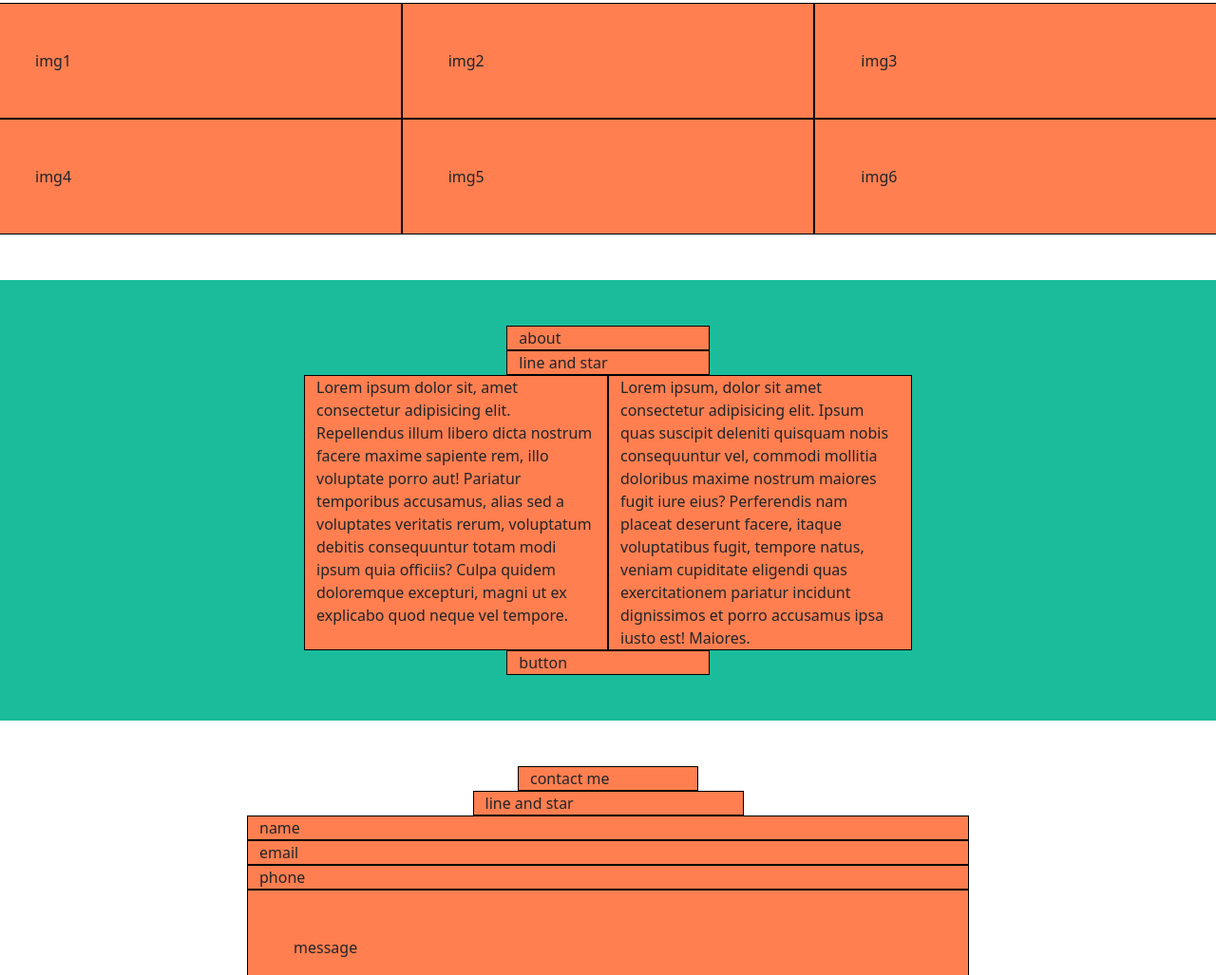
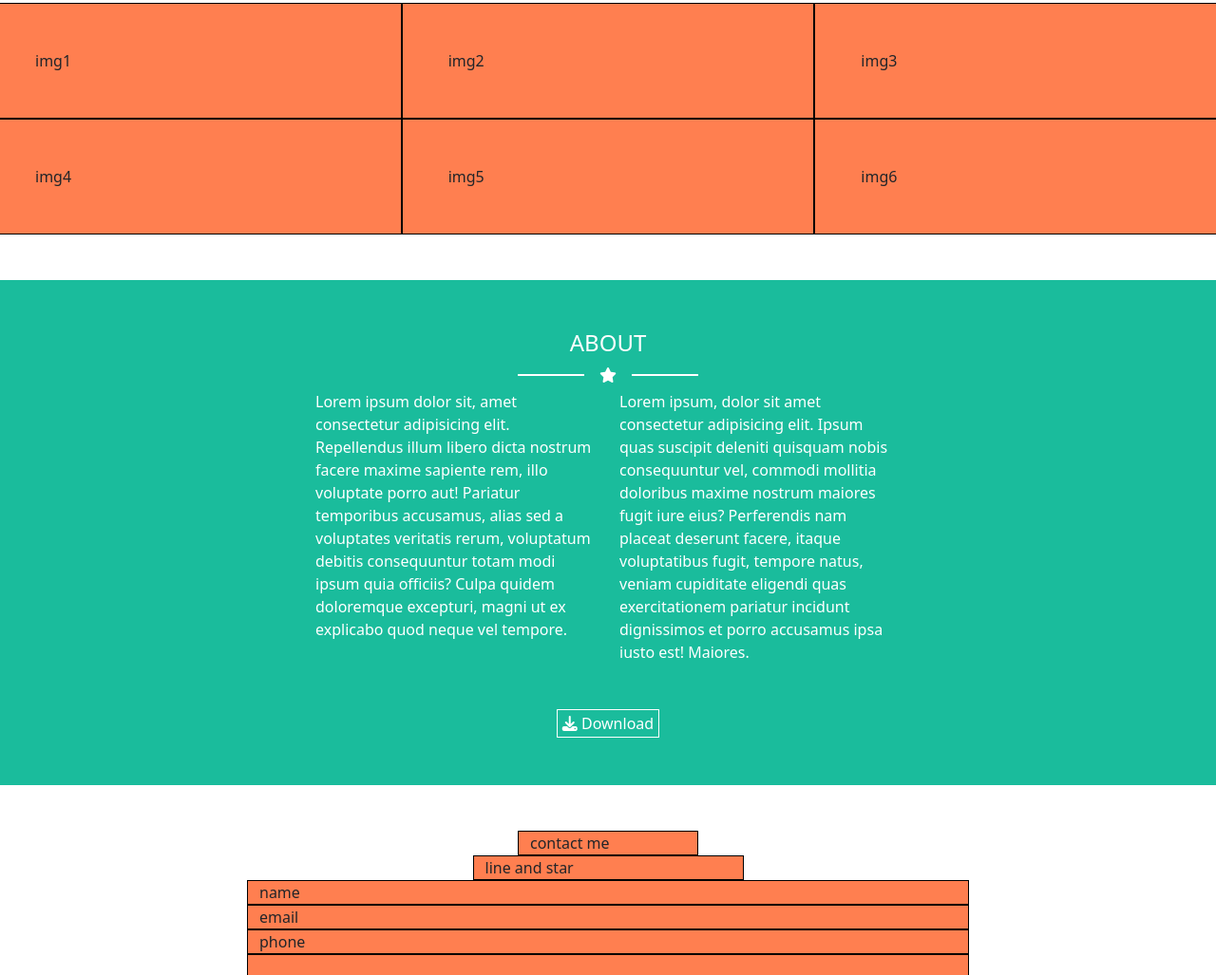
Before and after one commit to leonardochen01/html-css-bootstrap-freelancer, a plain HTML site: page index.html in a window 1280 px wide. Shown: the part 563-1590 px from the top of the page at 95% size. Drawn offline with nearby package versions, Linux system fonts and the light colour scheme.

Commit message:
added: about

```diff
--- a/css/style.css
+++ b/css/style.css
@@ -18,7 +18,7 @@
   height: 400px;
 }
 
-.c-2 .line{
+.c-2 .line, .c-4 .line{
   background-color: white;
   height: 2px;
   width: 100px;
@@ -33,6 +33,13 @@
 .c-4{
   background-color: rgb(26, 188, 156);
   min-height: 300px;
+  padding-bottom: 50px;
+}
+
+.c-4 .button{
+  width: fit-content;
+  padding: 2px 5px;
+  border: 1px solid white;
 }
 
 .c-6{
--- a/index.html
+++ b/index.html
@@ -135,29 +135,34 @@
       <div class="container-fluid c-4">
 
         <div class="row justify-content-center pt-5">
-          <div class="col-2 debug">
+          <div class="col-2 tw text-uppercase fs-4 text-center">
             about
           </div>
         </div>
 
-        <div class="row justify-content-center">
-          <div class="col-2 debug">
-            line and star
+        <div class="row justify-content-center pt-2">
+          <div class="col-2 d-flex align-items-center justify-content-center gap-3">
+            <div class="line"></div>
+            <i class="fa-solid fa-star tw"></i>
+            <div class="line"></div>
           </div>
         </div>
 
-        <div class="row justify-content-center">
-          <div class="col-md-3 debug">
+        <div class="row justify-content-center pt-2">
+          <div class="col-md-3 tw">
             Lorem ipsum dolor sit, amet consectetur adipisicing elit. Repellendus illum libero dicta nostrum facere maxime sapiente rem, illo voluptate porro aut! Pariatur temporibus accusamus, alias sed a voluptates veritatis rerum, voluptatum debitis consequuntur totam modi ipsum quia officiis? Culpa quidem doloremque excepturi, magni ut ex explicabo quod neque vel tempore.
           </div>
-          <div class="col-md-3 debug">
+          <div class="col-md-3 tw">
             Lorem ipsum, dolor sit amet consectetur adipisicing elit. Ipsum quas suscipit deleniti quisquam nobis consequuntur vel, commodi mollitia doloribus maxime nostrum maiores fugit iure eius? Perferendis nam placeat deserunt facere, itaque voluptatibus fugit, tempore natus, veniam cupiditate eligendi quas exercitationem pariatur incidunt dignissimos et porro accusamus ipsa iusto est! Maiores.
           </div>
         </div>
 
-        <div class="row justify-content-center pb-5">
-          <div class="col-2 debug">
-            button
+        <div class="row d-flex justify-content-center tw pt-5">
+          <div class="col-2 d-flex justify-content-center">
+            <div class="button">
+              <i class="fa-solid fa-download"></i>
+              <span>Download</span>
+            </div>
           </div>
         </div>
 
```
